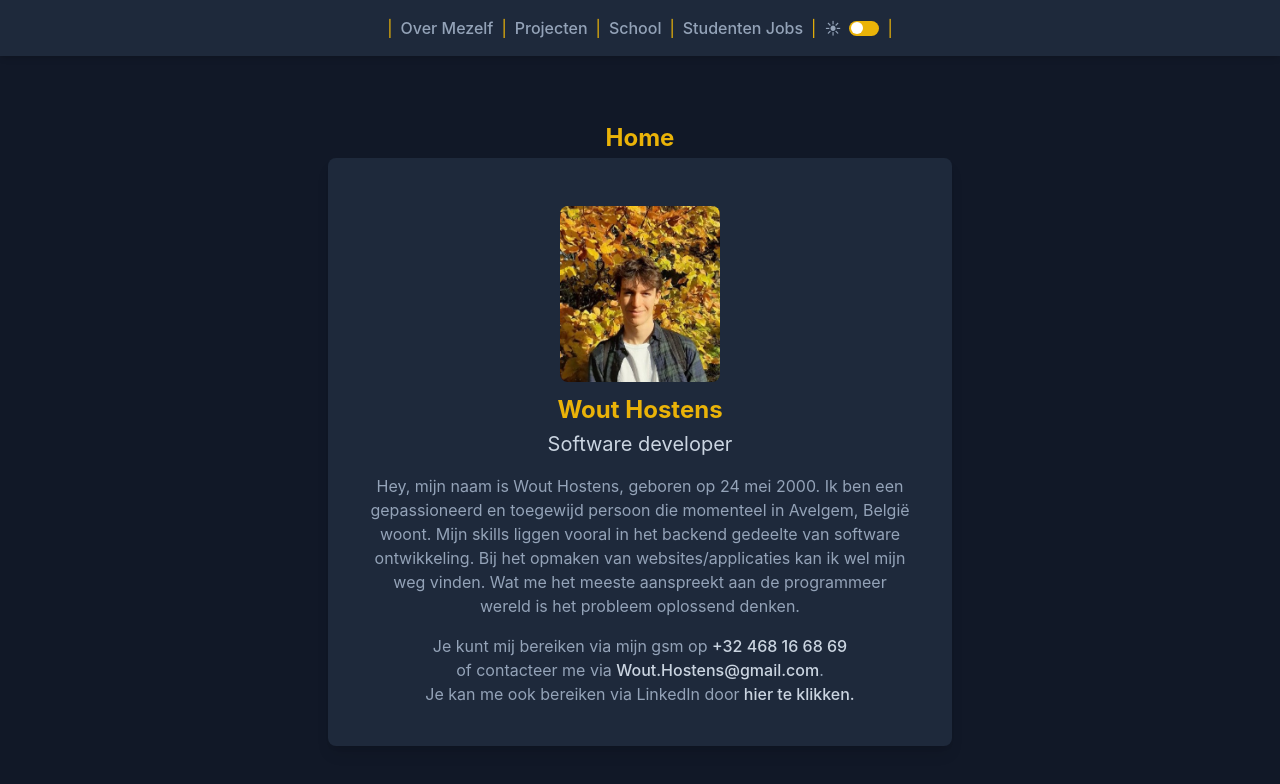
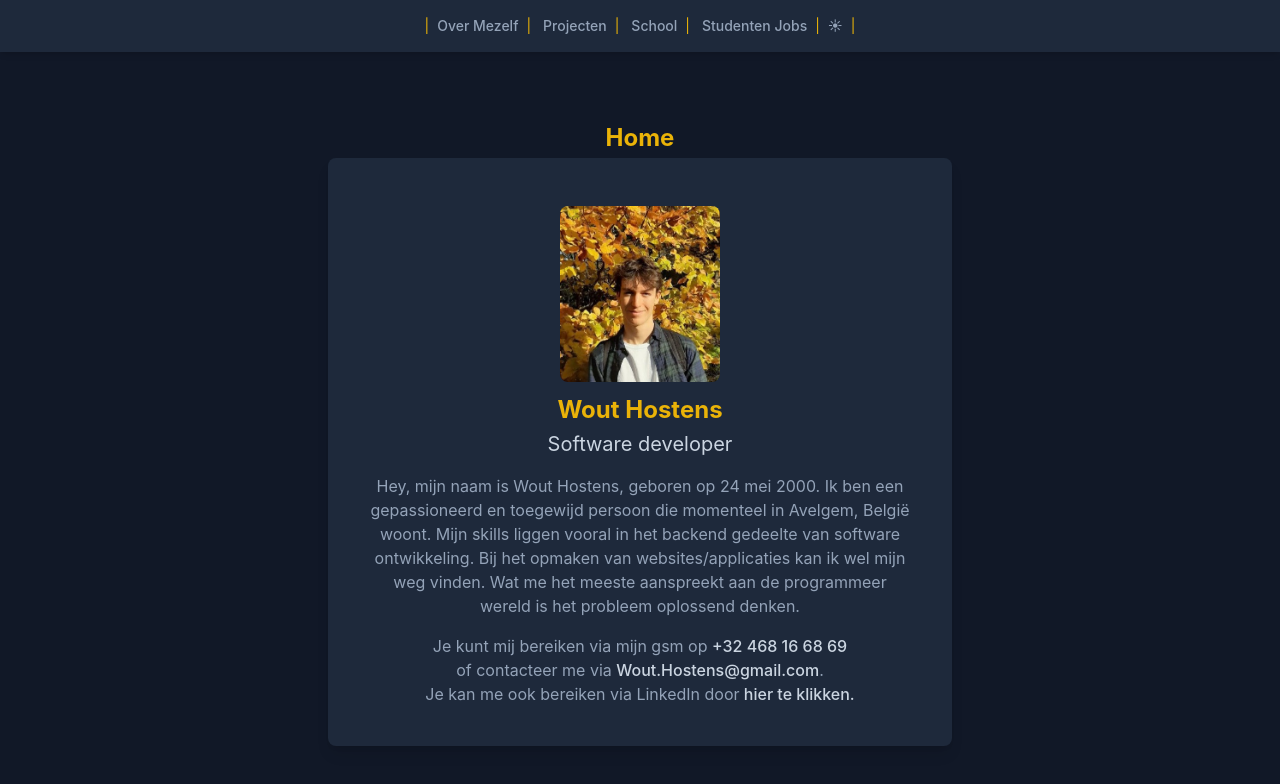
Before and after one commit to wouthostens/my-portfolio, a Vue app: page / in a window 1280 px wide. Shown: the top 784 px of the page. Built offline with nearby package versions, Linux system fonts and the light colour scheme.

Commit message:
update responsive

```diff
--- a/src/App.vue
+++ b/src/App.vue
@@ -44,26 +44,61 @@ const currentView = computed(() => {
 
 </script>
 
-<template >
-  <div class=" bg-white dark:bg-gray-900 content-center h-screen">
-    <div
-      class=" flex items-center justify-center dark:bg-slate-800 dark:text-yellow-500 text-indigo-500 z-60 fixed top-0 w-full bg-white p-4 text-center shadow-md">
-      | <a class="dark:text-slate-400 dark:hover:text-yellow-500 mx-2 text-gray-700 hover:text-indigo-500" href="#/">Over
-        Mezelf</a> |
-      <a class="dark:text-slate-400 dark:hover:text-yellow-500 mx-2 text-gray-700 hover:text-indigo-500"
-        href="#/projecten">Projecten</a> |
-      <a class="dark:text-slate-400 dark:hover:text-yellow-500 mx-2 text-gray-700 hover:text-indigo-500"
-        href="#/education">School</a> |
-      <a class="dark:text-slate-400 dark:hover:text-yellow-500 mx-2 text-gray-700 hover:text-indigo-500"
-        href="#/studentjobs">Studenten Jobs</a> |
-      <span class="dark:text-slate-400  text-gray-700 font-medium mx-2">
-        {{ darkMode ? '&#9728;' : '&#x1F324;' }}
-      </span>
-      <label class="switch mr-2">
-        <input @click="toggleDarkMode" type="checkbox">
-        <span class="slider round pt-2"></span>
-      </label> |
-    </div>
+<script>
+export default {
+  data() {
+    return {
+      open: false,
+    };
+  },
+};
+</script>
+
+<template>
+  <div class=" bg-white dark:bg-gray-900 content-center h-screen ">
+    <nav
+      class="flex items-center justify-between flex-wrap bg-white p-4 text-center shadow-md dark:bg-slate-800 dark:text-yellow-500 text-indigo-500 z-60 fixed top-0 w-full">
+      <div class="flex items-center flex-shrink-0 text-white mr-6 lg:hidden">
+        <!-- Empty div to balance the flexbox -->
+      </div>
+      <div class="flex-1 lg:hidden">
+        <button @click="open = !open"
+          class="flex items-center px-3 py-2 border-4 rounded dark:bg-slate-700 dark:text-yellow-400 dark:border-yellow-400 border-indigo-400 text-indigo-400 bg-white mx-auto">
+          <!-- Hamburger icon -->
+          <svg class="fill-current h-3 w-3" viewBox="0 0 20 20" xmlns="http://www.w3.org/2000/svg">
+            <title>Menu</title>
+            <path d="M0 3h20v2H0V3zm0 6h20v2H0V9zm0 6h20v2H0v-2z" />
+          </svg>
+        </button>
+      </div>
+      <div class="flex items-center flex-shrink-0 text-white mr-6 lg:hidden">
+        <!-- Empty div to balance the flexbox -->
+      </div>
+      <div :class="{ 'block': open, 'hidden': !open }" class="w-full block flex-grow lg:flex lg:items-center lg:w-auto">
+        <div class="text-sm lg:flex-grow">
+          <span class="hidden lg:inline">|</span>
+          <a @click="open = false" href="#/"
+            class="block mt-4 lg:inline-block lg:mt-0 dark:text-slate-400 dark:hover:text-yellow-500 mx-2 text-gray-700 hover:text-indigo-500">Over
+            Mezelf</a>
+          <span class="hidden lg:inline">|
+          </span> <a @click="open = false" href="#/projecten"
+            class="block mt-4 lg:inline-block lg:mt-0 dark:text-slate-400 dark:hover:text-yellow-500 mx-2 text-gray-700 hover:text-indigo-500">Projecten</a>
+          <span class="hidden lg:inline">|
+          </span> <a @click="open = false" href="#/education"
+            class="block mt-4 lg:inline-block lg:mt-0 dark:text-slate-400 dark:hover:text-yellow-500 mx-2 text-gray-700 hover:text-indigo-500">School</a>
+          <span class="hidden lg:inline">|
+          </span> <a @click="open = false" href="#/studentjobs"
+            class="block mt-4 lg:inline-block lg:mt-0 dark:text-slate-400 dark:hover:text-yellow-500 mx-2 text-gray-700 hover:text-indigo-500">Studenten
+            Jobs</a>
+          <span class="hidden lg:inline">|</span>
+          <span @click="toggleDarkMode"
+            class="dark:text-slate-400 dark:hover:text-yellow-500 hover:text-indigo-500 text-gray-700 font-medium mx-2">
+            {{ darkMode ? '&#9728;' : '&#x1F324;' }}
+          </span>
+          <span class="hidden lg:inline">|</span>
+        </div>
+      </div>
+    </nav>
     <div class=" pt-16">
       <component class="" :is="currentView" />
     </div>
@@ -88,6 +123,7 @@ const currentView = computed(() => {
 
 /* The slider */
 .slider {
+  padding-top: 5px;
   position: absolute;
   cursor: pointer;
   top: 0;
--- a/src/components/project.vue
+++ b/src/components/project.vue
@@ -10,7 +10,7 @@ defineProps({
 </script>
 
 <template>
-<div class="dark:bg-slate-800 w-1/2 mb-5   mx-auto bg-gray-200   rounded-xl shadow-md   pt-2 text-left content-left">
+<div class="dark:bg-slate-800 sm:w-3/4 lg:w-1/2 w-full mb-5   mx-auto bg-gray-200   rounded-xl shadow-md   pt-2 text-left content-left">
       <div class="md:flex">
         <div class="md:shrink-0">
           <img class=" m-5 object-cover w-32 h-43  rounded-lg" :src="projectImage" alt="Simon Says">
--- a/src/pages/home.vue
+++ b/src/pages/home.vue
@@ -3,19 +3,19 @@ import titlecomponent from '../components/title.vue';
 </script>
 
 <template>
-  <div class="mx-auto w-1/2">
+  <div class="mx-auto sm:w-3/4 lg:w-1/2 w-full">
     <titlecomponent title="Home" />
     <div class="">
       <div class="dark:bg-slate-800 bg-gray-200 rounded-lg shadow-lg p-5 md:p-10 mx-2 text-center">
         <div class="my-2">
-          <img  class=" h-44 rounded-lg mx-auto" src="../../public/images/wouthostens.jpg"
-            alt="Your Name">
+          <img class=" h-44 rounded-lg mx-auto" src="/images/wouthostens.jpg" alt="Your Name">
         </div>
         <titlecomponent title="Wout Hostens" />
         <h2 class="dark:text-slate-300 text-xl">Software developer</h2>
         <p class="dark:text-slate-400 text-gray-800 mt-4">
           Hey, mijn naam is Wout Hostens, geboren op 24 mei 2000. Ik ben een gepassioneerd en toegewijd persoon die
-          momenteel in Avelgem, België woont. Mijn skills liggen vooral in het backend gedeelte van software ontwikkeling.
+          momenteel in Avelgem, België woont. Mijn skills liggen vooral in het backend gedeelte van software
+          ontwikkeling.
           Bij het opmaken van websites/applicaties kan ik wel mijn weg vinden. Wat me het meeste aanspreekt aan de
           programmeer wereld is het probleem oplossend denken.
         </p>
--- a/src/pages/maze.vue
+++ b/src/pages/maze.vue
@@ -8,12 +8,13 @@ import titlecomponent from '../components/title.vue';
         <div class="game-board items-center dark:text-yellow-500 text-indigo-500 ">
             <div v-for="(row, i) in gameBoard" :key="i" class="row border  border-indigo-400 dark:border-yellow-500">
                 <div v-for="(cell, j) in row" :key="j"
-                    :class="['cell', cell, cell === 'deathTrap' ? 'bg-indigo-400 dark:bg-yellow-500' : '', ' border dark:border-yellow-500 border-indigo-400']">
+                    :class="['cell', cell, cell === 'deathTrap' ? 'bg-indigo-400 dark:bg-yellow-500 snake:bg-green' : '', ' border dark:border-yellow-500 border-indigo-400 snake:bg-green']">
                 </div>
             </div>
             <p>Score: {{ score }}</p>
             <form class="pt-1 " @submit.prevent="startGame">
-                <input class="text-center  border-4 border-indigo-400 dark:border-yellow-400" v-model="playerName" placeholder="Enter your name" required />
+                <input autocomplete="on" id="Name" class="text-center  border-4 border-indigo-400 dark:border-yellow-400" v-model="playerName"
+                    placeholder="Enter your name" required />
                 <button class="dark:text-yellow-500 ml-2 p-2   border-4 border-indigo-400 dark:border-yellow-500"
                     type="submit">Start Game</button>
             </form>
@@ -126,6 +127,7 @@ export default {
 </script>
 
 <style scoped>
+
 .game-board {
     display: flex;
     flex-direction: column;
--- a/src/pages/projecten.vue
+++ b/src/pages/projecten.vue
@@ -15,8 +15,7 @@ import titlecomponent from '../components/title.vue';
         projectImage='/images/SimonSays1.png' projectUrl='https://github.com/wouthostens/SimonSays' />
       <project class="" projectTitle='Pronostiek App'
         projectDescription='Als opdracht voor het vak android app develpment mochten we een app naar keuze maken met enkele voorwaarden. Ik heb ervoor gekozen om een pronostiek app te maken voor het EK 2020. Deze is niet helemaal afgewerkt maar de grote lijne waren wel aanwezig. Het project was iets groter uitgevallen dan de opdracht bedoeld was. De app is gemaakt in Kotlin, maakte gerbuik van een api om de scores van gespeelde matchen op te halen en hield data bij in firebase.'
-        projectImage='/images/pronostiekApp.png'
-        projectUrl='https://github.com/wouthostens/Pronostiek-Final-verion' />
+        projectImage='/images/pronostiekApp.png' projectUrl='https://github.com/wouthostens/Pronostiek-Final-verion' />
       <project class="" projectTitle='Python scripts'
         projectDescription='Dit is een verzameling van python scripts die ik gemaakt heb. Deze zijn vooral gemaakt voor schoolopdrachten of om iets te automatiseren. Bij sommige zal je zien dat er tokens open en bloot te bezichtigen zijn. Deze zijn ondertussen vervangen door een .env file of worden niet meer gebruikt.'
         projectImage='/images/pythonscripts.jpg' projectUrl='https://github.com/wouthostens/pythonscripts' />
@@ -37,6 +36,7 @@ export default {
 
 <style scoped>
 .box {
-  height: 580px;
+  height: 85vh;
+  widows: 50vh;
 }
 </style>
--- a/src/pages/studentjobs.vue
+++ b/src/pages/studentjobs.vue
@@ -3,10 +3,11 @@ import titlecomponent from '../components/title.vue';
 </script>
 
 <template>
+  <div>
+    <titlecomponent title="Studenten jobs" />
     <div class="box overflow-auto">
-      <titlecomponent title="Studenten jobs" />
       <div class="pb-5" v-for="(job, index) in jobs" :key="index">
-        <div class="dark:bg-slate-800 p-6 w-1/2 mx-auto bg-gray-200 rounded-xl shadow-md overflow-hidden relative">
+        <div class="dark:bg-slate-800 p-6 w-full sm:w-3/4 lg:w-1/2 mx-auto bg-gray-200 rounded-xl shadow-md overflow-hidden flex">
           <div>
             <h3 class="dark:text-yellow-500 text-lg font-semibold">{{ job.title }}</h3>
             <div class="dark:text-slate-300 uppercase tracking-wide text-sm text-indigo-500 font-semibold">{{ job.period }}</div>
@@ -14,10 +15,11 @@ import titlecomponent from '../components/title.vue';
             <p class="dark:text-slate-500 mt-3" v-if="job.skills">Skills: {{ job.skills }}</p>
             <a :href="job.link" class="dark:text-slate-300 dark:hover:text-yellow-500 block mb-4 text-lg leading-tight font-medium text-black hover:underline ">Bekijk {{ job.company }}</a>
           </div>
-          <img v-if="job.images" :src="job.images" alt="studenten job Image" class="absolute top-2 right-5 w-16 h-16 object-cover rounded-full">
+          <img v-if="job.images" :src="job.images" alt="studenten job Image" class="ml-auto  w-16 h-16 object-cover rounded-full">
         </div>
       </div>
     </div>
+  </div>
   </template>
 
 <script>
@@ -68,6 +70,6 @@ export default {
 
 <style scoped>
 .box {
-    height: 630px;
+    height: 85vh;
 }
 </style>
```
Also changed, not shown: src/pages/education.vue (+12 -6 lines).
